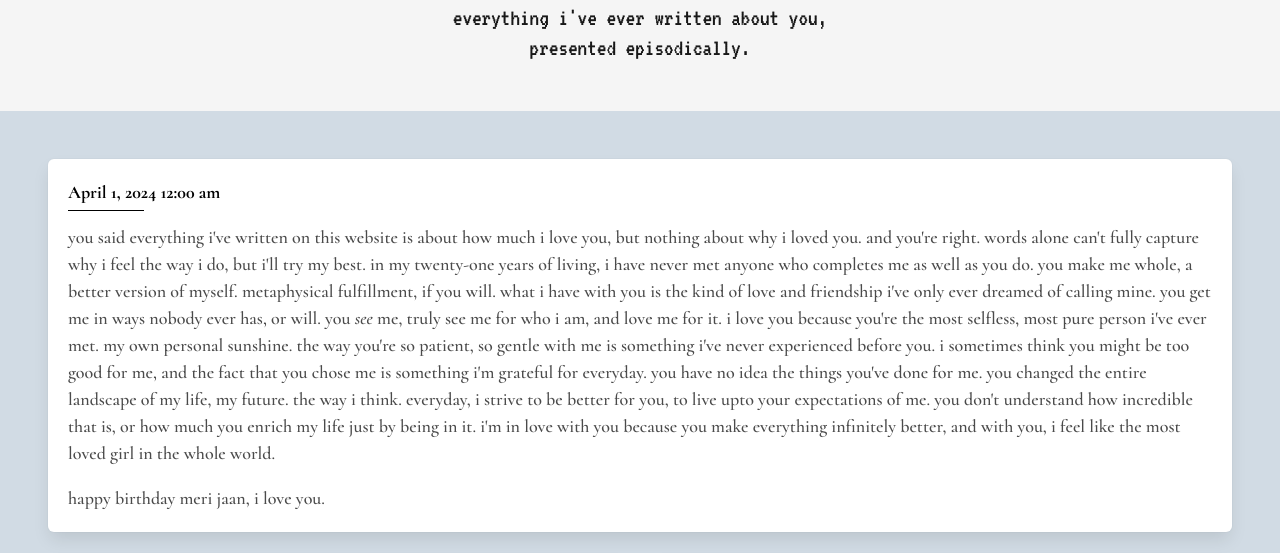
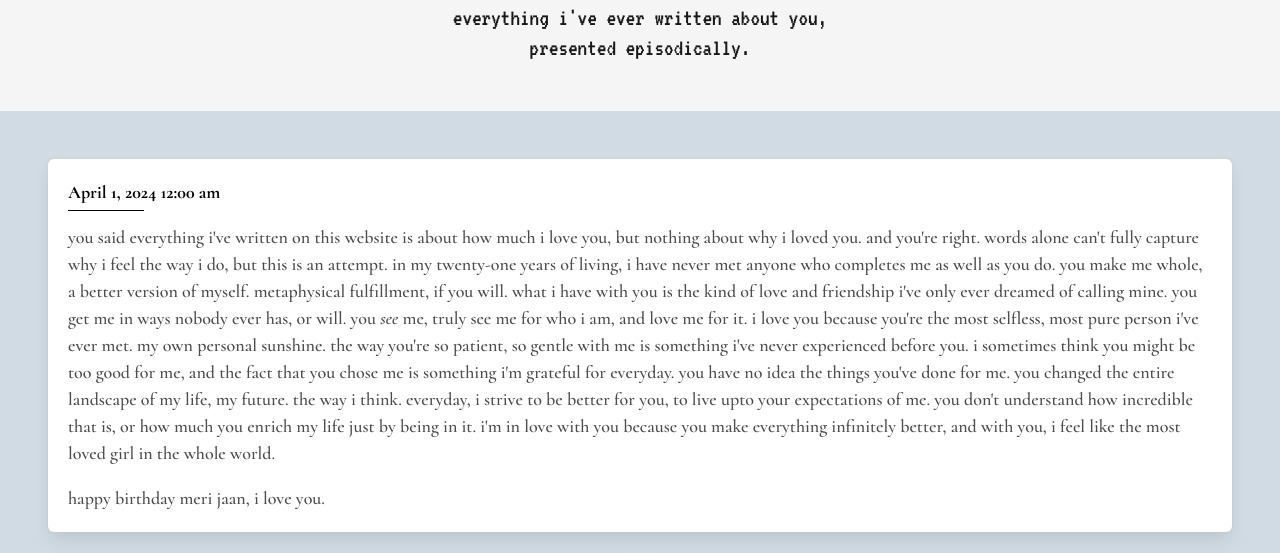
Before and after one commit to butterflied777/butterflied, a plain HTML site: page index.html in a window 1280 px wide. Shown: the part 165-718 px from the top of the page. Drawn offline with nearby package versions, Linux system fonts and the light colour scheme; a web font is replaced by a local one.

Commit message:
Update index.html

```diff
--- a/index.html
+++ b/index.html
@@ -108,7 +108,7 @@
       <article class="tile is-child box">
         <div class = "content">
           <p class = "underline-small"><b>April 1, 2024 12:00 am</b></p>
-            <p>you said everything i've written on this website is about how much i love you, but nothing about why i loved you. and you're right. words alone can't fully capture why i feel the way i do, but i'll try my best. in my twenty-one years of living, i have never met anyone who completes me as well as you do. you make me whole, a better version of myself. metaphysical fulfillment, if you will. what i have with you is the kind of love and friendship i've only ever dreamed of calling mine. you get me in ways nobody ever has, or will.  you <i>see</i> me, truly see me for who i am, and love me for it. i love you because you're the most selfless, most pure person i've ever met. my own personal sunshine. the way you're so patient, so gentle with me is something i've never experienced before you. i sometimes think you might be too good for me, and the fact that you chose me is something i'm grateful for everyday. you have no idea the things you've done for me. you changed the entire landscape of my life, my future. the way i think. everyday, i strive to be better for you, to live upto your expectations of me. you don't understand how incredible that is, or how much you enrich my life just by being in it. i'm in love with you because you make everything infinitely better, and with you, i feel like the most loved girl in the whole world. </p>
+            <p>you said everything i've written on this website is about how much i love you, but nothing about why i loved you. and you're right. words alone can't fully capture why i feel the way i do, but this is an attempt. in my twenty-one years of living, i have never met anyone who completes me as well as you do. you make me whole, a better version of myself. metaphysical fulfillment, if you will. what i have with you is the kind of love and friendship i've only ever dreamed of calling mine. you get me in ways nobody ever has, or will.  you <i>see</i> me, truly see me for who i am, and love me for it. i love you because you're the most selfless, most pure person i've ever met. my own personal sunshine. the way you're so patient, so gentle with me is something i've never experienced before you. i sometimes think you might be too good for me, and the fact that you chose me is something i'm grateful for everyday. you have no idea the things you've done for me. you changed the entire landscape of my life, my future. the way i think. everyday, i strive to be better for you, to live upto your expectations of me. you don't understand how incredible that is, or how much you enrich my life just by being in it. i'm in love with you because you make everything infinitely better, and with you, i feel like the most loved girl in the whole world. </p>
 
               <p>happy birthday meri jaan, i love you.</p>
           </div>
```
